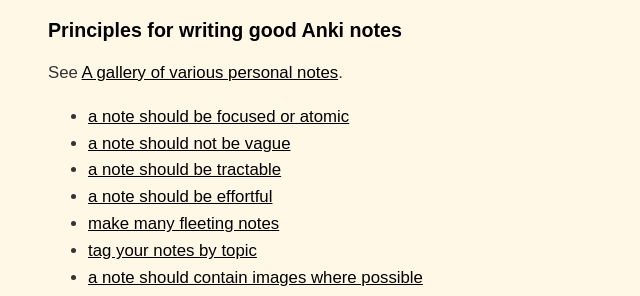
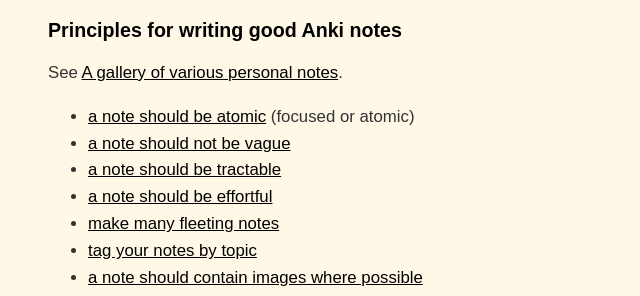
Before and after one commit to dCO2/rococo, a Jekyll site: the page built from _posts/2022-08-17-project-mnemosyne.md, in a window 1280 px wide and 900 px high, scrolled down 6280 px. Shown: the part 153-449 px from the top of the window, without its empty margins (328-968 px from the left). Built offline with Jekyll 4.4.1, drawn with Linux system fonts in a browser that asks for light colours; some web fonts are replaced.

Commit message:
Refactors and Additions

```diff
--- a/_posts/2022-08-17-project-mnemosyne.md
+++ b/_posts/2022-08-17-project-mnemosyne.md
@@ -114,7 +114,7 @@ The subdecks in the Buffer deck are separated by months because that way, I can
 
 ### Principles for writing good Anki notes
 See [A gallery of various personal notes](/2022/08/31/gallery-of-various-personal-notes).
-- [a note should be focused or atomic]()
+- [a note should be atomic]() (focused or atomic)
 - [a note should not be vague]()
 - [a note should be tractable]()
 - [a note should be effortful]()
```
